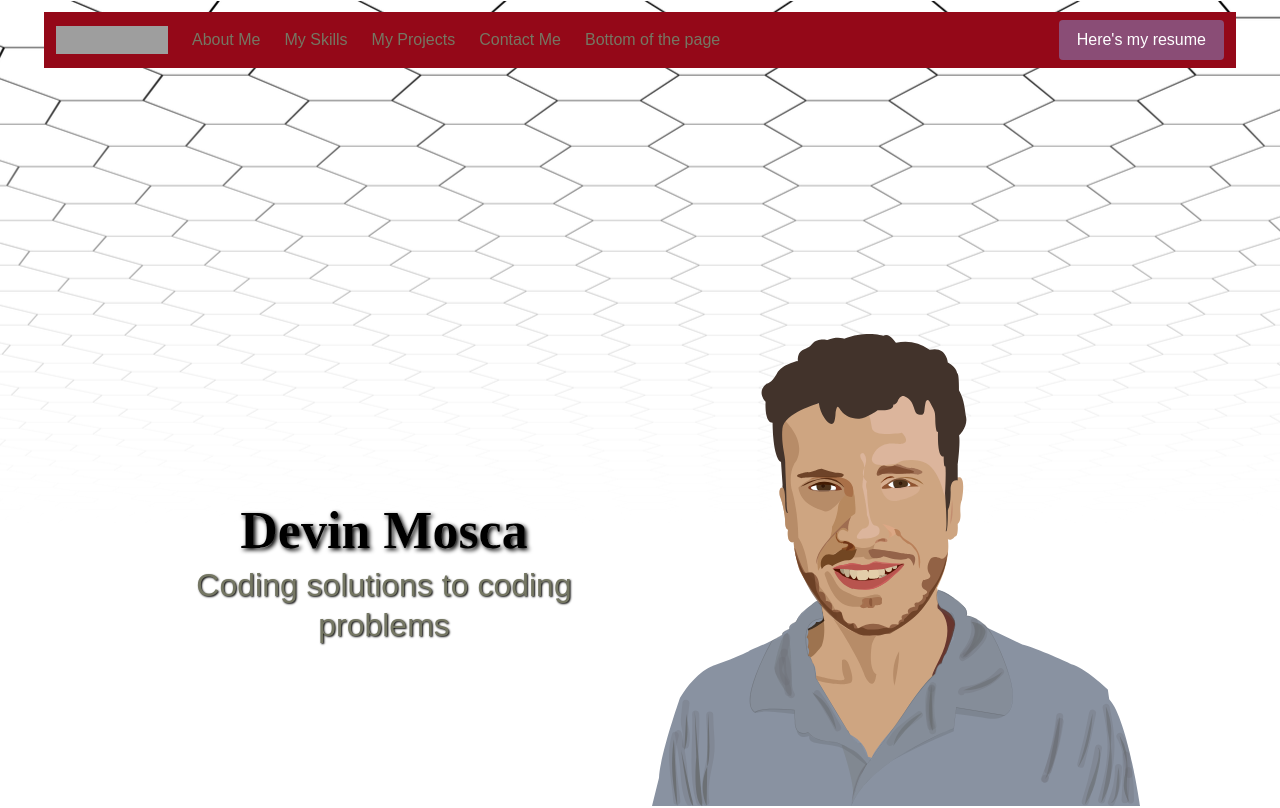
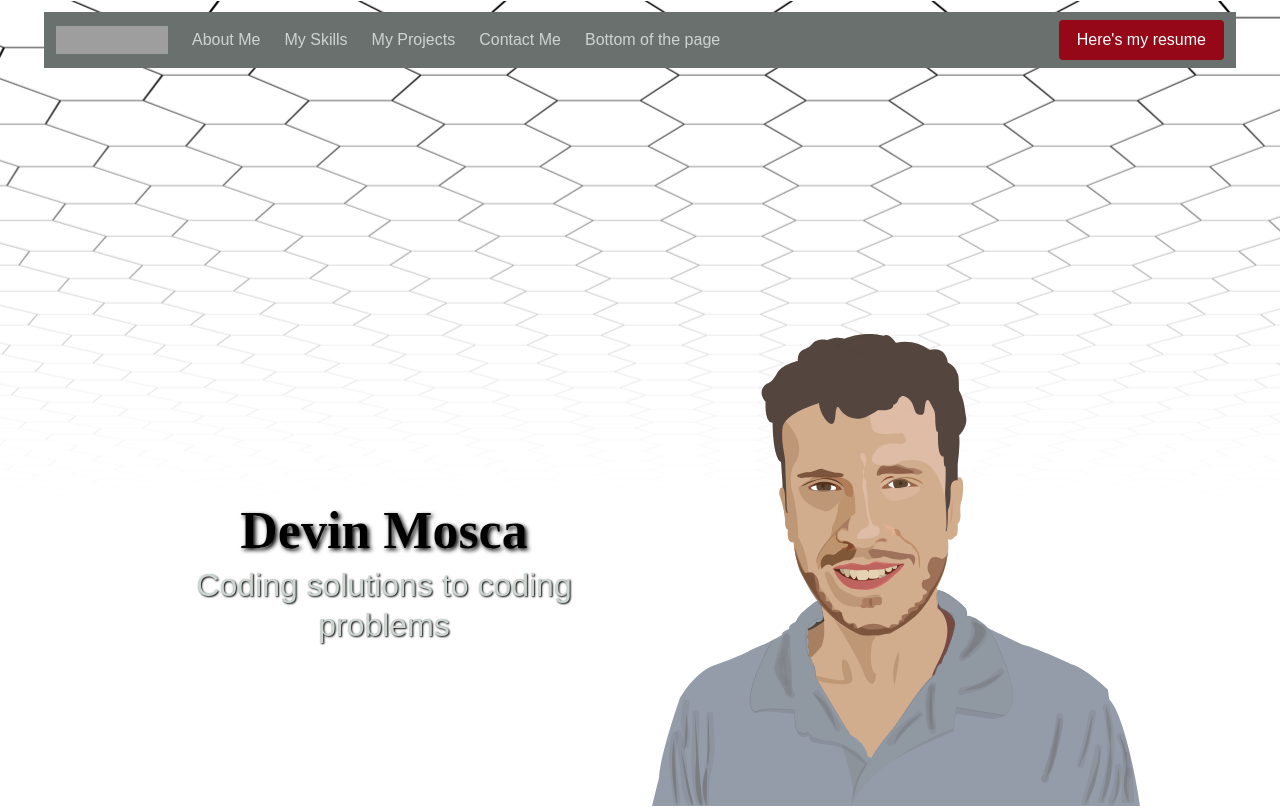
Before and after one commit to DMosca2021/devin_mosca, a React (Create React App) app in the folder client/: page / in a window 1280 px wide. Shown: the top 808 px of the page. Built offline with nearby package versions, Linux system fonts and the light colour scheme; grey boxes are pictures that could not be loaded; a web font is replaced by a local one.

Commit message:
Updated nav bar styling

```diff
--- a/client/src/App.scss
+++ b/client/src/App.scss
@@ -19,6 +19,7 @@ p {
   text-shadow: 1px 1px 2px #000000;
 }
 
+
 // About me component styling
 
 #about-contain {
@@ -28,6 +29,7 @@ p {
 #prof-pic {
   height: auto;
   width: 600px;
+  opacity: .9;
 }
 
 #about-text {
@@ -134,7 +136,10 @@ p {
 @import url('https://fonts.googleapis.com/css2?family=Aldrich&family=Neucha&display=swap');
 
 // Set your brand colors
-$red: #940818;
+$carmine: #940818;
+$mint-cream: #EFF6EE;
+$light-gray: #CDD5D1;
+$nickel: #6A706E;
 $purple: #8a4d76;
 $pink: #fa7c91;
 $brown: #757763;
@@ -145,10 +150,10 @@ $beige-lighter: #eff0eb;
 $family-sans-serif: 'Aldrich', sans-serif;
 // font-family: 'Neucha', cursive;
 // font-family: 'Aldrich', sans-serif;
-$grey-dark: $brown;
+$grey-dark: $light-gray;
 $grey-light: $beige-light;
-$primary: $purple;
-$link: $pink;
+$primary: $carmine;
+$link: $nickel;
 $widescreen-enabled: false;
 $fullhd-enabled: false;
 
@@ -156,9 +161,9 @@ $fullhd-enabled: false;
 $control-border-width: 2px;
 $input-border-color: transparent;
 $input-shadow: none;
-$navbar-background-color: $red;
-$navbar-item-active-background-color: $purple;
-$navbar-item-hover-background-color: $purple;
+$navbar-background-color: $nickel;
+$navbar-item-active-background-color: $carmine;
+$navbar-item-hover-background-color: $carmine;
 $section-padding-large: 12rem 6rem;
 
 // Import only what you need from Bulma
```
